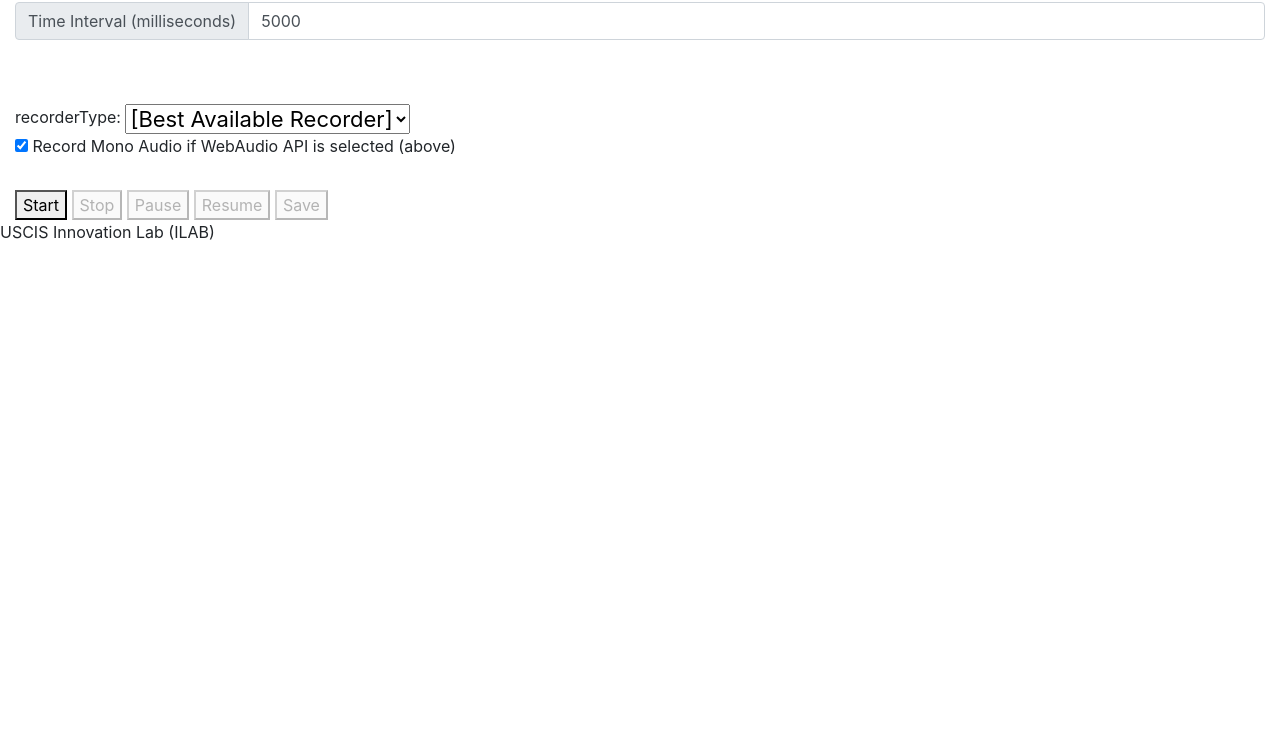
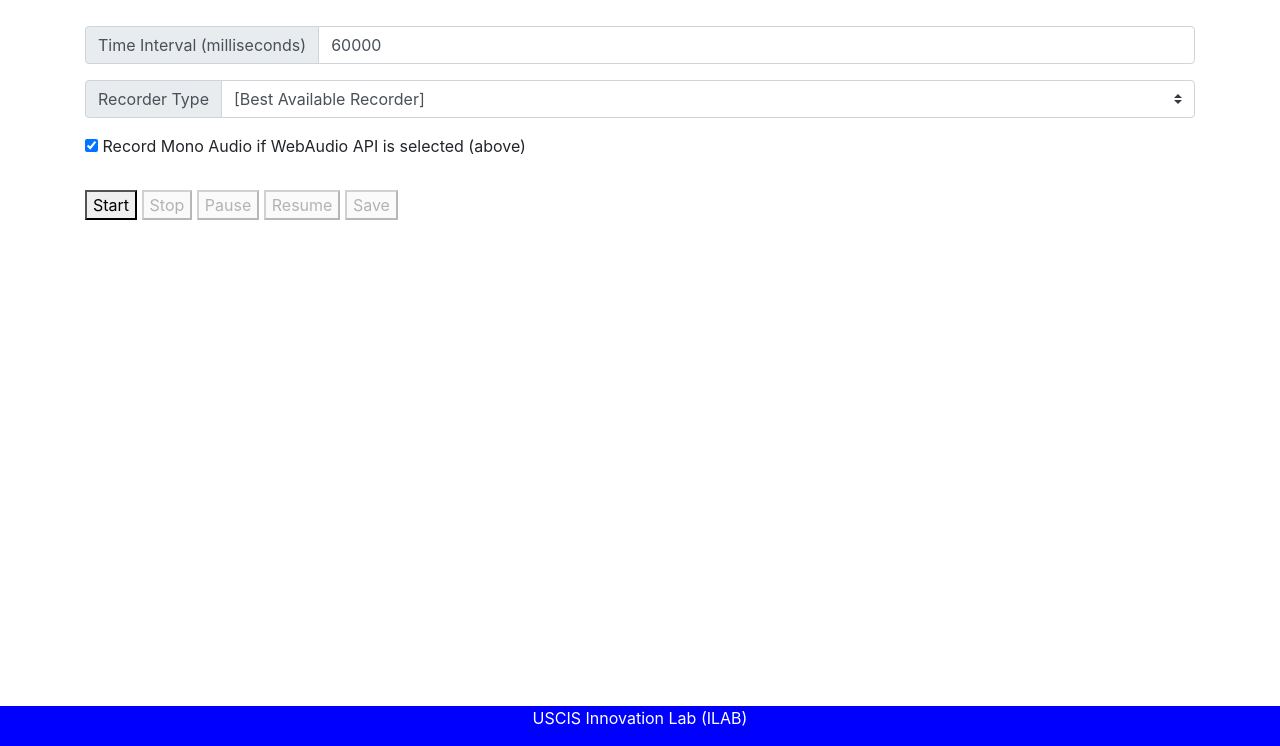
Before and after one commit to echasin/ECHASIN-Transcribe, a website: page experiment-4/aws-demo/public/index.html in a window 1280 px wide. Shown: the part 54-800 px from the top of the page. Drawn offline with nearby package versions, Linux system fonts and the light colour scheme.

Commit message:
WIP RecorderType - bootstrap

```diff
--- a/experiment-4/aws-demo/public/index.html
+++ b/experiment-4/aws-demo/public/index.html
@@ -6,8 +6,19 @@
 
   <script src="https://cdn.WebRTC-Experiment.com/MediaStreamRecorder.js"></script>
   <script src="https://webrtc.github.io/adapter/adapter-latest.js"></script>
+  <link rel="stylesheet" href="https://stackpath.bootstrapcdn.com/bootstrap/4.4.1/css/bootstrap.min.css">
 
-  <link rel="stylesheet" href="https://stackpath.bootstrapcdn.com/bootstrap/4.4.1/css/bootstrap.min.css">
+  <style>
+    .footer {
+      position: fixed;
+      left: 0;
+      bottom: 0;
+      width: 100%;
+      background-color: blue;
+      color: white;
+      text-align: center;
+    }
+    </style>
 </head>
 
 <body>
@@ -17,34 +28,41 @@
         <a href="https://www.webrtc-experiment.com/">WebRTC</a> Audio Recording using <a
           href="https://github.com/streamproc/MediaStreamRecorder" target="_blank">MediaStreamRecorder</a>
       </h1>
-
+      <br>
     </header>
 
 
-    <div class="container-fluid">
+    <div class="container">
       <section>
 
         <div class="input-group mb-3">
           <div class="input-group-prepend">
             <span class="input-group-text">Time Interval (milliseconds)</span>
           </div>
-        <input type="text" id="time-interval" class="form-control" value="5000">
+          <input type="text" id="time-interval" class="form-control" value="60000">
+        </div>
+
+        <div class="input-group mb-3">
+          <div class="input-group-prepend">
+            <label class="input-group-text" for="audio-recorderType">Recorder Type</label>
+          </div>
+          <select class="custom-select" id="audio-recorderType">
+            <option>[Best Available Recorder]</option>
+            <option>MediaRecorder API</option>
+            <option>WebAudio API (WAV)</option>
+            <option>WebAudio API (PCM)</option>
+          </select>
         </div>
 
 
-        <!-- <label for="time-interval">Time Interval (milliseconds):</label>
-        <input type="text" id="time-interval" value="5000">ms -->
-
-        <br>
-        <br> recorderType:
-
+<!--
         <select id="audio-recorderType" style="font-size:22px;vertical-align: middle;margin-right: 5px;">
           <option>[Best Available Recorder]</option>
           <option>MediaRecorder API</option>
           <option>WebAudio API (WAV)</option>
           <option>WebAudio API (PCM)</option>
         </select>
-        <br>
+        <br> -->
 
         <input id="left-channel" type="checkbox" checked style="width:auto;">
         <label for="left-channel">Record Mono Audio if WebAudio API is selected (above)</label>
@@ -199,11 +217,14 @@
     </script>
 
 
-  <footer>
+
+
+      <div class="footer">
         <p>
           USCIS Innovation Lab (ILAB)
         </p>
-  </footer>
+      </div>
+
 </body>
 
 </html>
```
Lines whose indentation alone changed are shown as unchanged.
